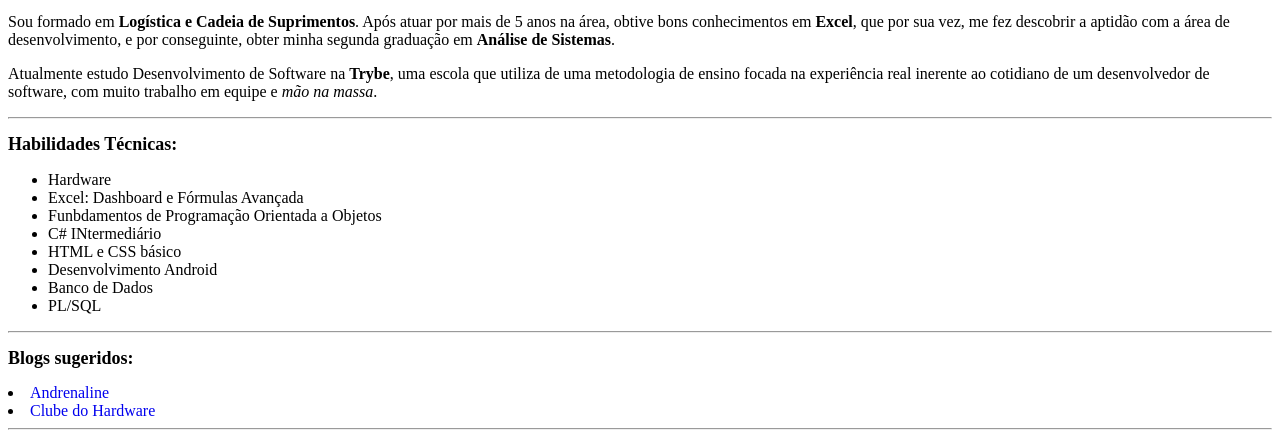
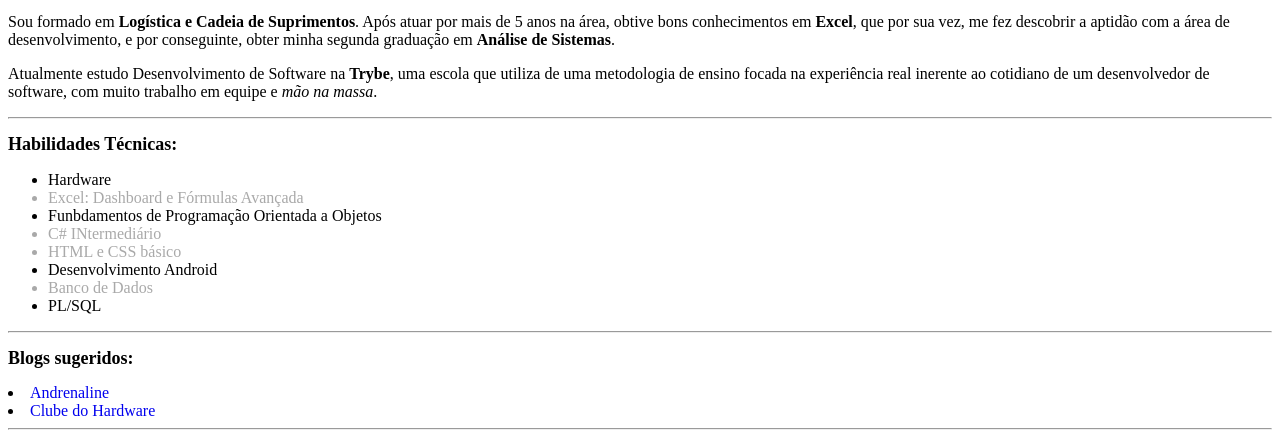
Before and after one commit to cezar88augusto/cezar88augusto.github.io, a plain HTML site: page index.html in a window 1280 px wide. Shown: the part 405-843 px from the top of the page. Drawn offline with Linux system fonts and the light colour scheme.

```diff
--- a/index.html
+++ b/index.html
@@ -39,6 +39,10 @@
         margin-left: 10px;
         position: absolute;
         margin-top: 10px;
+    }
+
+    .odd-item{
+        color: darkgrey;
     }
 
 
@@ -97,12 +101,12 @@
     <div>
         <ul>
             <li>Hardware</li>
-            <li>Excel: Dashboard e Fórmulas Avançada</li>
+            <li class="odd-item">Excel: Dashboard e Fórmulas Avançada</li>
             <li>Funbdamentos de Programação Orientada a Objetos</li>
-            <li>C# INtermediário</li>
-            <li>HTML e CSS básico</li>
+            <li class="odd-item">C# INtermediário</li>
+            <li class="odd-item">HTML e CSS básico</li>
             <li>Desenvolvimento Android</li>
-            <li>Banco de Dados</li>
+            <li class="odd-item">Banco de Dados</li>
             <li>PL/SQL</li>
         </ul>
     </div>
```
